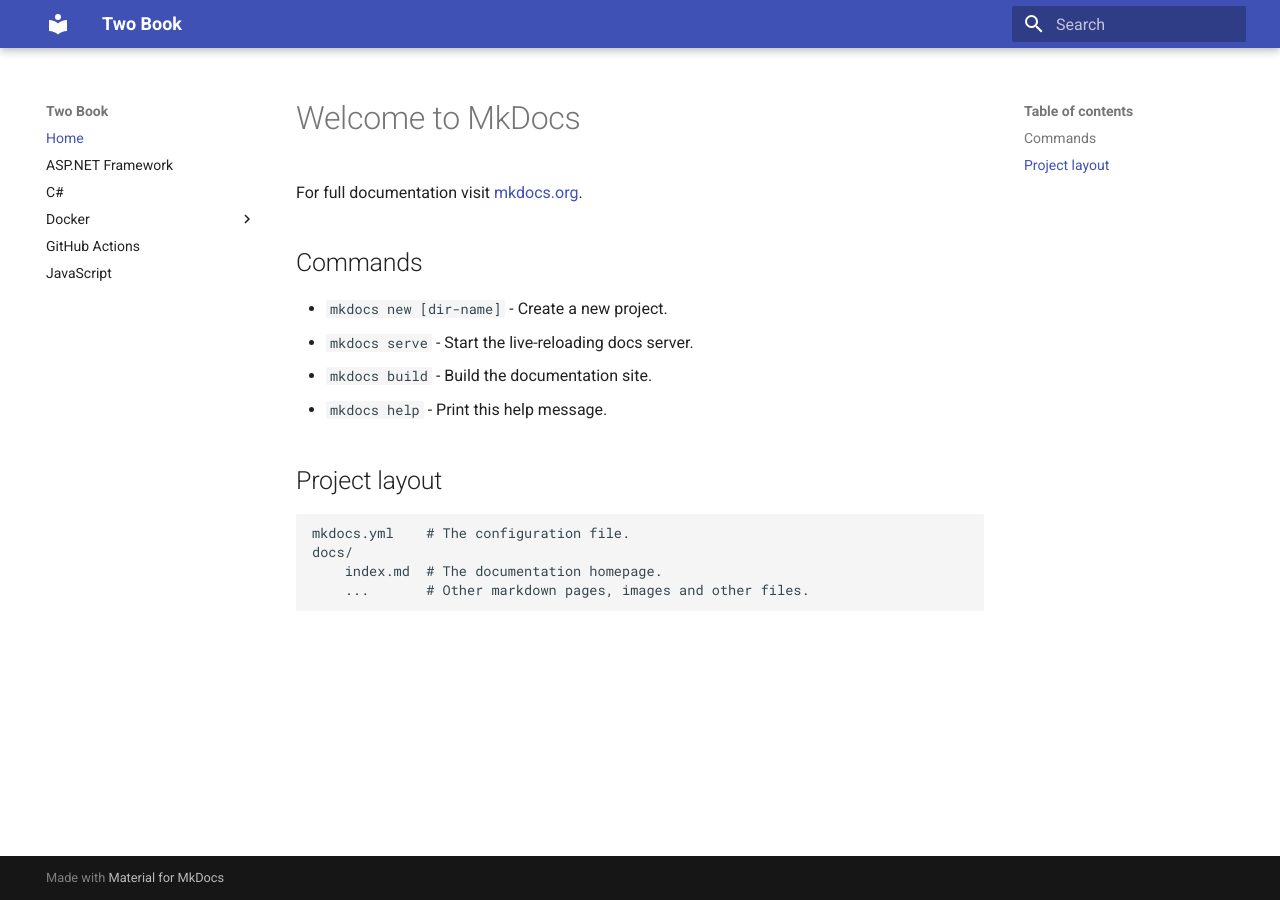
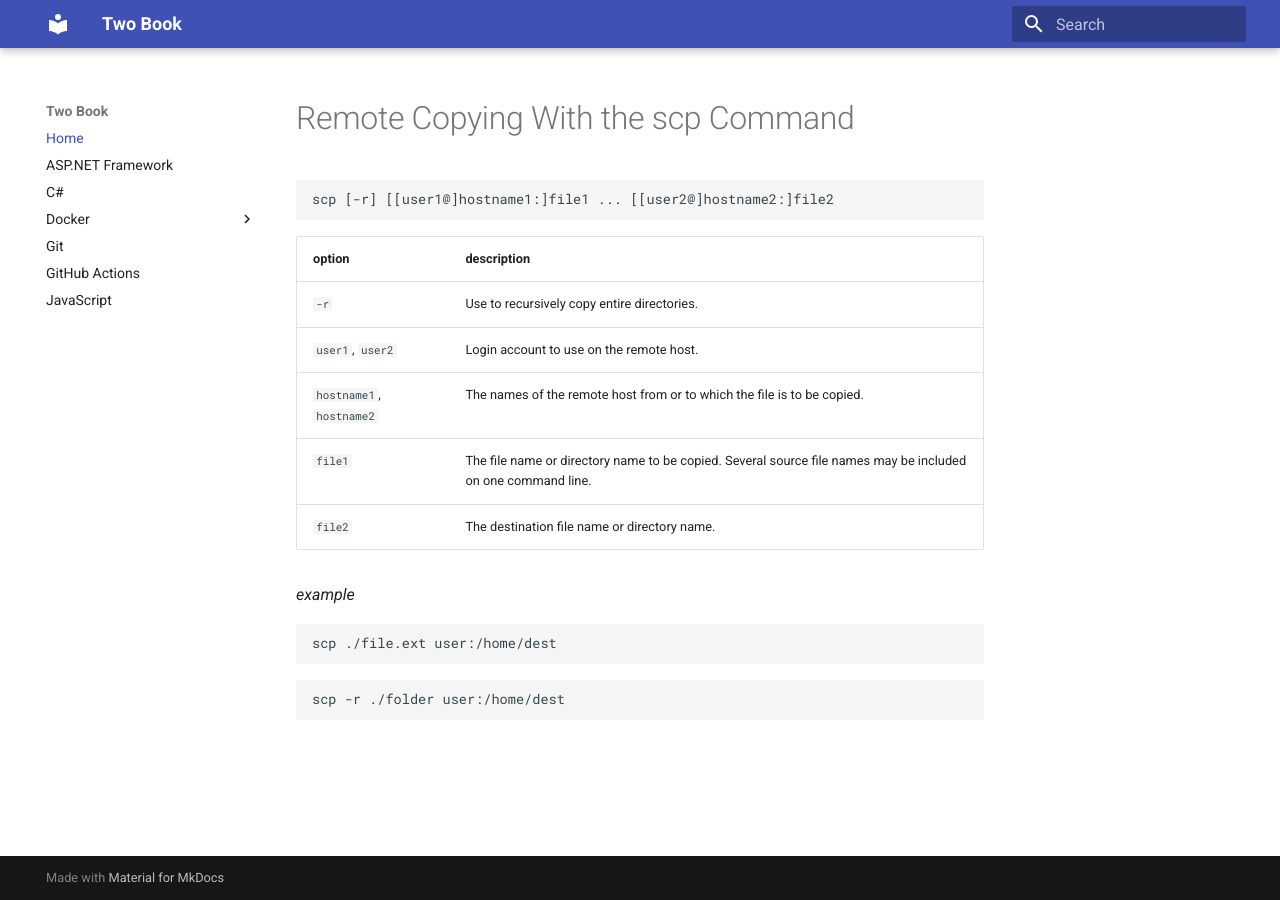
Before and after one commit to two-be/two-book, an MkDocs documentation site: the page built from docs/README.md, in a window 1280 px wide. Built offline with MkDocs 1.6.1 and Material for MkDocs 9.7.7, drawn with Linux system fonts in a browser that asks for light colours.

Commit message:
:sparkles:

````diff
--- a/docs/README.md
+++ b/docs/README.md
@@ -1,17 +1,21 @@
-# Welcome to MkDocs
+# Remote Copying With the scp Command
 
-For full documentation visit [mkdocs.org](https://mkdocs.org).
+```
+scp [-r] [[user1@]hostname1:]file1 ... [[user2@]hostname2:]file2
+```
 
-## Commands
+option | description
+--- | ---
+`-r` | Use to recursively copy entire directories.
+`user1`, `user2` | Login account to use on the remote host.
+`hostname1`, `hostname2` | The names of the remote host from or to which the file is to be copied.
+`file1` | The file name or directory name to be copied. Several source file names may be included on one command line.
+`file2` | The destination file name or directory name.
 
-* `mkdocs new [dir-name]` - Create a new project.
-* `mkdocs serve` - Start the live-reloading docs server.
-* `mkdocs build` - Build the documentation site.
-* `mkdocs help` - Print this help message.
-
-## Project layout
-
-    mkdocs.yml    # The configuration file.
-    docs/
-        index.md  # The documentation homepage.
-        ...       # Other markdown pages, images and other files.
+*example*
+```
+scp ./file.ext user:/home/dest
+```
+```
+scp -r ./folder user:/home/dest
+```
--- a/mkdocs.yml
+++ b/mkdocs.yml
@@ -33,6 +33,7 @@ nav:
     - Caddy: docker/caddy.md
     - PostgreSQL: docker/postgres.md
     - SQL Server: docker/mssql.md
+  - Git: git/README.md
   - GitHub Actions: github-actions/README.md
   - JavaScript: javascript/README.md
 
````
